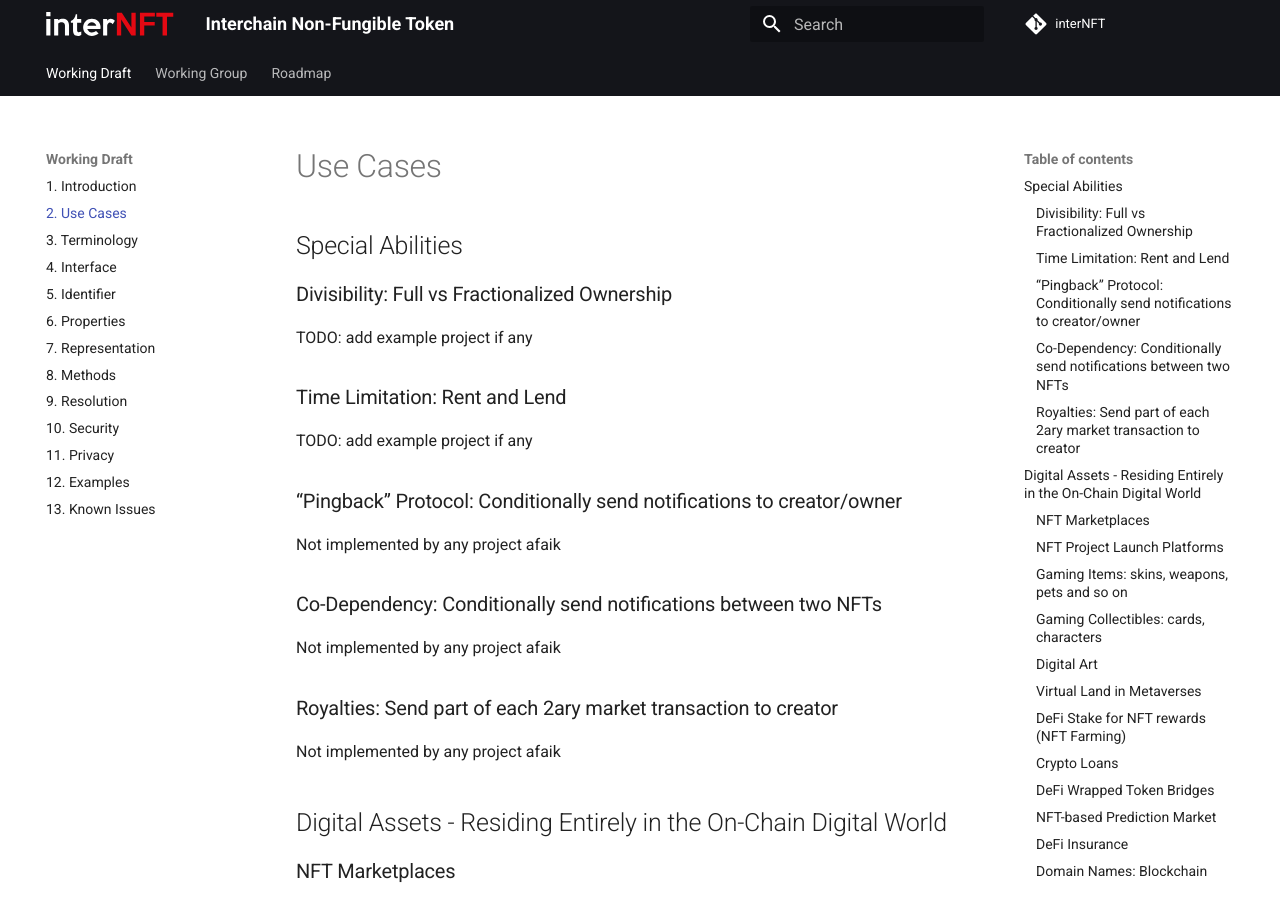
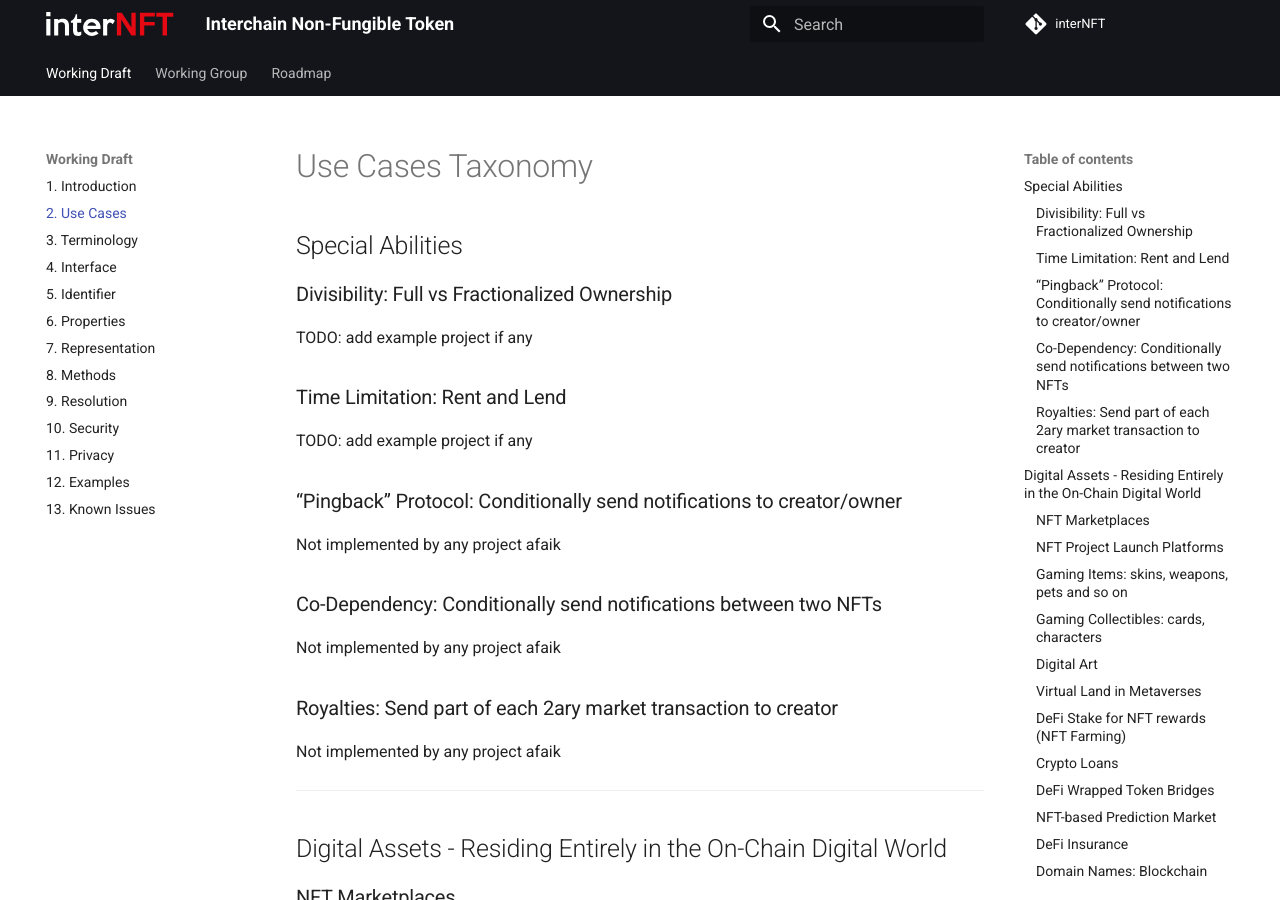
Before and after one commit to interNFT/documentation, an MkDocs documentation site: the page built from markdowns/workingDraft/useCases.md, in a window 1280 px wide and 900 px high. Built offline with MkDocs 1.6.1 and Material for MkDocs 9.7.7, drawn with Linux system fonts in a browser that asks for light colours.

Commit message:
Update useCases.md

```diff
--- a/markdowns/workingDraft/useCases.md
+++ b/markdowns/workingDraft/useCases.md
@@ -1,4 +1,4 @@
-# Use Cases
+# Use Cases Taxonomy
 
 ## Special Abilities
 
@@ -22,6 +22,8 @@ Not implemented by any project afaik
 
 Not implemented by any project afaik
 
+
+------
 
 ## Digital Assets - Residing Entirely in the On-Chain Digital World
 
@@ -84,6 +86,8 @@ Ethereum: Foam
 TODO
 
 
+------
+
 ## Redeemable Tokens - Representing Real-World Assets
 
 ### Certificates of Ownership for Art: Painting, Sculpture
```
